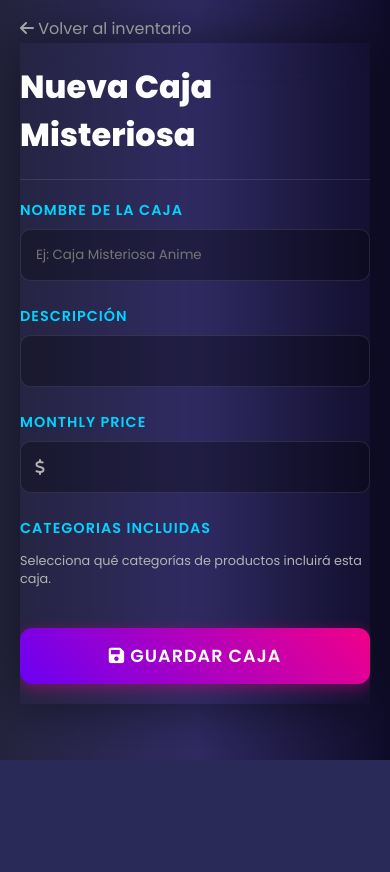
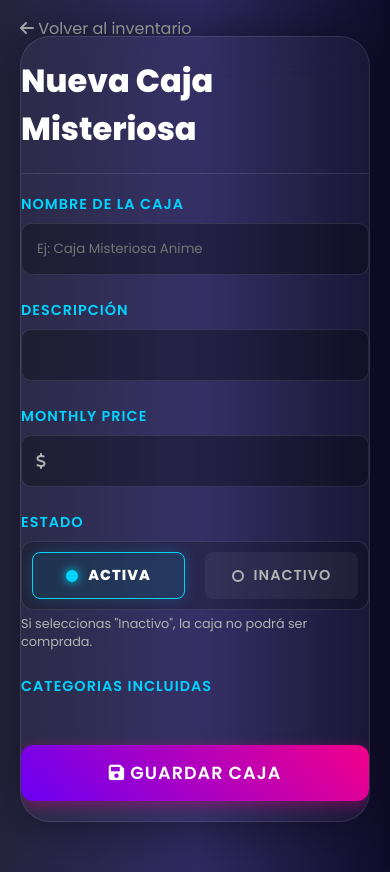
Before and after one commit to Rapraaa/Tienda_misteriosa, a Django app: page /caja/nuevo/ in a window 390 px wide. Shown: the part 84-956 px from the top of the page. Before the commit the page ends 844 px from the top, so only its background shows below. Run offline with Django 5.2, Linux system fonts and the light colour scheme; the visitor is signed in with stand-in values (Sample User, id 1); data that the repository does not hold is empty.

Commit message:
Ruilova 8.3 'Cajas activas o inactivas, correcion de errores'

```diff
--- a/store/forms.py
+++ b/store/forms.py
@@ -29,7 +29,7 @@ class ProductoForm(forms.ModelForm): #aca definimos un form
 class CajaForm(forms.ModelForm): #aca definimos un form #TODO que haya un tipo stock de cajas pero que revise si hay el producto suficiente para armar una caja
     class Meta:
         model = Mystery_Box
-        fields = ['nombre', 'monthly_price', 'allowed_categories', 'descripcion']
+        fields = ['nombre', 'monthly_price', 'allowed_categories', 'estado', 'descripcion']
 
         # AQUÍ OCURRE LA MAGIA
         widgets = {
@@ -41,6 +41,7 @@ class CajaForm(forms.ModelForm): #aca definimos un form #TODO que haya un tipo s
             'descripcion': forms.TextInput(attrs={'class': 'cyber-input'}), # <--- Esto convierte el select en checkboxes
             #ya que por defecto el selector es con control y es incomodo, esto es emjor, hay radiobutton tambien y muchos mas
             #https://docs.djangoproject.com/en/6.0/ref/forms/widgets/ aca
+            'estado': forms.RadioSelect()
 
         }
 
@@ -48,12 +49,11 @@ class CajaForm(forms.ModelForm): #aca definimos un form #TODO que haya un tipo s
             'nombre': 'Nombre de la Caja',
             'monthly_pricce': 'Precio mensual($)',
             'allowed_categories': 'Categorias incluidas',
+            'estado': 'Estado',
             'descripcion': 'Descripción',
         }
 
 
-from django import forms
-from .models import Envio
 
 class EnvioDespachoForm(forms.ModelForm):
     class Meta:
--- a/store/models.py
+++ b/store/models.py
@@ -30,6 +30,10 @@ class Mystery_Box(models.Model):
     descripcion = models.CharField(max_length=250, blank=True, null=True)
     #DIFERENCIA DECIMALFIELD Y FLOATFIELT ES , el decimal siempre se debe usar para dinero, ya que floatfield no SIEMPRE es exacto
     #aveces 10.00 en decimal es 10.00000000001.
+    estado = models.CharField(max_length=20, choices=(
+        ('A', 'Activa'),
+        ('I', 'Inactivo')
+    ),default='A')
     def __str__(self):
         return f"Caja {self.nombre}"
 
--- a/store/templates/CajaUpdateCreateView.html
+++ b/store/templates/CajaUpdateCreateView.html
@@ -13,14 +13,13 @@
 
         <div class="info-side">
             <h1 class="box-title">
-                <!-- asi se hace crear y editar en un html, si es que teiene pg es editar caja wao no?-->
                 {% if form.instance.pk %} Editar Caja: {{ form.instance.nombre }} {% else %} Nueva Caja Misteriosa
                 {%endif %}
             </h1>
 
             <div class="separator"></div>
 
-            <form method="post" class="creation-form">
+            <form method="post" class="creation-form" enctype="multipart/form-data">
                 {% csrf_token %} {% if form.non_field_errors %}
                 <div class="alert-error" style="margin-bottom: 20px">
                     <i class="fa-solid fa-circle-exclamation"></i>
@@ -48,6 +47,23 @@
                 </div>
 
                 <div class="form-group">
+                    <label class="glow-label">{{ form.estado.label }}</label>
+                    <div class="radio-group-container">
+                        {% for radio in form.estado %}
+                        <div class="radio-option">
+                            {{ radio.tag }}
+                            <label for="{{ radio.id_for_label }}">
+                                <span class="radio-circle"></span>
+                                {{ radio.choice_label }}
+                            </label>
+                        </div>
+                        {% endfor %}
+                    </div>
+                    {{ form.estado.errors }}
+                    <small class="help-text">Si seleccionas "Inactivo", la caja no podrá ser comprada.</small>
+                </div>
+
+                <div class="form-group">
                     <label class="glow-label">{{ form.allowed_categories.label }}</label>
 
                     <div class="categories-grid">
@@ -65,8 +81,6 @@
                         Debes seleccionar al menos una categoría.
                     </div>
                     {% endif %}
-
-                    <small class="help-text">Selecciona qué categorías de productos incluirá esta caja.</small>
                 </div>
 
                 <div class="price-action-area" style="margin-top: 40px">
@@ -80,7 +94,7 @@
 </div>
 
 <style>
-    /* --- Estructura Base --- */
+    /* --- Estilos Generales --- */
     .detail-container {
         padding-top: 120px;
         padding-bottom: 50px;
@@ -90,7 +104,6 @@
         justify-content: center;
         position: relative;
     }
-
     .glass-panel {
         background: rgba(255, 255, 255, 0.03);
         backdrop-filter: blur(20px);
@@ -101,13 +114,12 @@
         max-width: 1100px;
         box-shadow: 0 0 50px rgba(0, 0, 0, 0.5);
     }
-
     .detail-grid {
         display: grid;
         grid-template-columns: 40% 60%;
     }
 
-    /* --- Lado Izquierdo --- */
+    /* Visual Side */
     .visual-side {
         background: linear-gradient(135deg, rgba(106, 0, 244, 0.1), rgba(0, 0, 0, 0));
         display: flex;
@@ -116,7 +128,6 @@
         position: relative;
         min-height: 100%;
     }
-
     .floating-icon-large {
         font-size: 8rem;
         background: -webkit-linear-gradient(var(--highlight), var(--accent));
@@ -125,7 +136,6 @@
         animation: float 6s infinite ease-in-out;
         z-index: 2;
     }
-
     .glow-effect {
         position: absolute;
         width: 200px;
@@ -137,23 +147,20 @@
         z-index: 1;
     }
 
-    /* --- Lado Derecho (Formulario) --- */
+    /* Info Side */
     .info-side {
         padding: 50px;
     }
-
     .box-title {
         font-size: 2rem;
         margin-bottom: 10px;
         color: white;
     }
-
     .separator {
         height: 1px;
         background: rgba(255, 255, 255, 0.1);
         margin: 20px 0;
     }
-
     .form-group {
         margin-bottom: 25px;
     }
@@ -167,7 +174,6 @@
         text-transform: uppercase;
         letter-spacing: 1px;
     }
-
     .help-text {
         display: block;
         color: var(--text-muted);
@@ -175,7 +181,7 @@
         margin-top: 5px;
     }
 
-    /* --- INPUTS --- */
+    /* Inputs */
     .cyber-input {
         width: 100%;
         padding: 15px;
@@ -186,19 +192,15 @@
         font-family: "Poppins", sans-serif;
         transition: 0.3s;
     }
-
     .cyber-input:focus {
         outline: none;
         border-color: var(--accent);
         box-shadow: 0 0 15px rgba(242, 0, 137, 0.2);
         background: rgba(0, 0, 0, 0.5);
     }
-
-    /* Input con icono */
     .input-icon-wrapper {
         position: relative;
     }
-
     .input-icon {
         position: absolute;
         left: 15px;
@@ -206,22 +208,70 @@
         transform: translateY(-50%);
         color: var(--text-muted);
     }
-
     .input-icon-wrapper .cyber-input {
         padding-left: 40px;
     }
 
-    /* --- GRID DE CATEGORÍAS --- */
+    /* Radio Buttons (Estado) */
+    .radio-group-container {
+        display: flex;
+        gap: 20px;
+        background: rgba(0, 0, 0, 0.2);
+        padding: 10px;
+        border-radius: 12px;
+        border: 1px solid rgba(255, 255, 255, 0.1);
+    }
+    .radio-option {
+        flex: 1;
+        position: relative;
+    }
+    .radio-option input[type="radio"] {
+        display: none;
+    }
+    .radio-option label {
+        display: flex;
+        align-items: center;
+        justify-content: center;
+        gap: 10px;
+        padding: 12px;
+        border-radius: 8px;
+        cursor: pointer;
+        transition: all 0.3s ease;
+        border: 1px solid transparent;
+        background: rgba(255, 255, 255, 0.05);
+        margin: 0;
+        color: var(--text-muted);
+        font-size: 0.9rem;
+    }
+    .radio-option input[type="radio"]:checked + label {
+        background: rgba(0, 212, 255, 0.1);
+        border-color: var(--highlight);
+        color: white;
+        box-shadow: 0 0 15px rgba(0, 212, 255, 0.2);
+        font-weight: bold;
+    }
+    .radio-circle {
+        width: 12px;
+        height: 12px;
+        border-radius: 50%;
+        border: 2px solid var(--text-muted);
+        transition: 0.3s;
+    }
+    .radio-option input[type="radio"]:checked + label .radio-circle {
+        background: var(--highlight);
+        border-color: var(--highlight);
+        box-shadow: 0 0 10px var(--highlight);
+    }
+
+    /* Categories Grid */
     .categories-grid {
         display: grid;
         grid-template-columns: repeat(auto-fill, minmax(120px, 1fr));
         gap: 10px;
     }
-
     .checkbox-item input[type="checkbox"] {
         display: none;
     }
-
     .checkbox-item label {
         display: block;
         padding: 10px;
@@ -235,7 +285,6 @@
         margin: 0;
         font-size: 0.85rem;
     }
-
     .checkbox-item input[type="checkbox"]:checked + label {
         background: rgba(0, 212, 255, 0.15);
         border-color: var(--highlight);
@@ -243,12 +292,10 @@
         box-shadow: 0 0 10px var(--highlight);
         font-weight: bold;
     }
-
     .checkbox-item label:hover {
         background: rgba(255, 255, 255, 0.1);
     }
 
-    /* --- ESTILOS DE ERROR (Limpios) --- */
     .alert-error {
         color: #ff3860;
         font-size: 0.9rem;
@@ -263,16 +310,6 @@
         gap: 10px;
     }
 
-    /* Lista de errores de Django standard */
-    ul.errorlist {
-        list-style: none;
-        padding: 0;
-        color: #ff3860;
-        margin-top: 5px;
-        font-size: 0.8rem;
-    }
-
-    /* --- Botones --- */
     .back-link {
         position: absolute;
         top: 100px;
@@ -293,7 +330,6 @@
         border-radius: 12px;
     }
 
-    /* Responsive */
     @media (max-width: 900px) {
         .detail-grid {
             grid-template-columns: 1fr;
@@ -301,15 +337,9 @@
         .visual-side {
             display: none;
         }
-        .glass-panel {
-            border-radius: 0;
-            border: none;
-            background: transparent;
-        }
         .info-side {
             padding: 20px 0;
         }
     }
 </style>
-
 {% endblock %}
--- a/store/urls.py
+++ b/store/urls.py
@@ -6,7 +6,7 @@ from django.contrib.auth import views as auth_views
 urlpatterns = [
     path("", home, name="home"),
     path("caja/<int:id>/", box, name="box"),
-    path("caja/<int:id>/comprar", simulacion, name="simulacion"),
+    path("caja/<int:id>/comprar", crear_checkout_session, name="simulacion"),
     path("compra-exitosa/<int:id>/", compra_exitosa,name='compra_exitosa' ),
     path("productos/", ProductoListView.as_view(), name='productos'),
     path('productos/nuevo/', ProductoCreateView.as_view(), name='crear_productos'),
--- a/store/utils.py
+++ b/store/utils.py
@@ -8,6 +8,8 @@ def generar_caja(Envio_obj): #recibe un objeto de envio, vacio y lo llena
     valor_maximo = caja.monthly_price * Decimal('1.5')
 
     productos_posibles = list(Producto.objects.filter(categoria__in=caja.allowed_categories.all()))#genera una lista de los productos posibles
+
+
 
     if not productos_posibles: #SI NO HAY PRODUCTOS DE ESA CATEGORIA USAMOS DE CUALQUIERA COMO PLAN B
         #TODO que de un error en lugar de
--- a/store/views.py
+++ b/store/views.py
@@ -37,9 +37,6 @@ class CajaUpdateView(LoginRequiredMixin, UpdateView, PermissionRequiredMixin):
 
 #!TODO  Poder activar y desactivar una caja
 
-
-def simulacion(request):
-    pass
 
 
 class ProductoListView(LoginRequiredMixin, ListView):
@@ -90,7 +87,9 @@ def crear_checkout_session(request, id):
     dominio = 'http://localhost:8000' #este dominio luego le damos a stripe, para que sepa a donde volver luego, es como el url base
     #! DOCUMENTACION STRIPE API https://docs.stripe.com/api/checkout/sessions/create
 
-
+    if caja.estado != 'A': #validar que sea activa, sino con el link nos hacen la 13 14
+            # TODO Opcional: Mandar un mensaje de error con 'messages' de Django o alguna vista personalizada bien linda bacana sexy sensuala
+            return redirect('home')
     suscripcion_existente = Suscripcion.objects.filter( #revisamos que no se pueda suscribir de neuvo a algo que ya esta
         usuario=request.user,
         caja=caja,
@@ -225,3 +224,6 @@ class EnviosUpdateView(UpdateView):
         }
 
         return context
+
+#todo validar al comprar la caja que no se puedda comprar si esta esta inactiva, ya que aunque el boton se bloquea si entro por el link pues pene
+#todo IMPORTANTISIMO, que en el home los usuarios vean solo las activas, solo alguien con permisos las inactivas
```
Also changed, not shown: store/templates/detalle_caja.html (+58 -26 lines), store/migrations/0009_mystery_box_estado.py (added).
